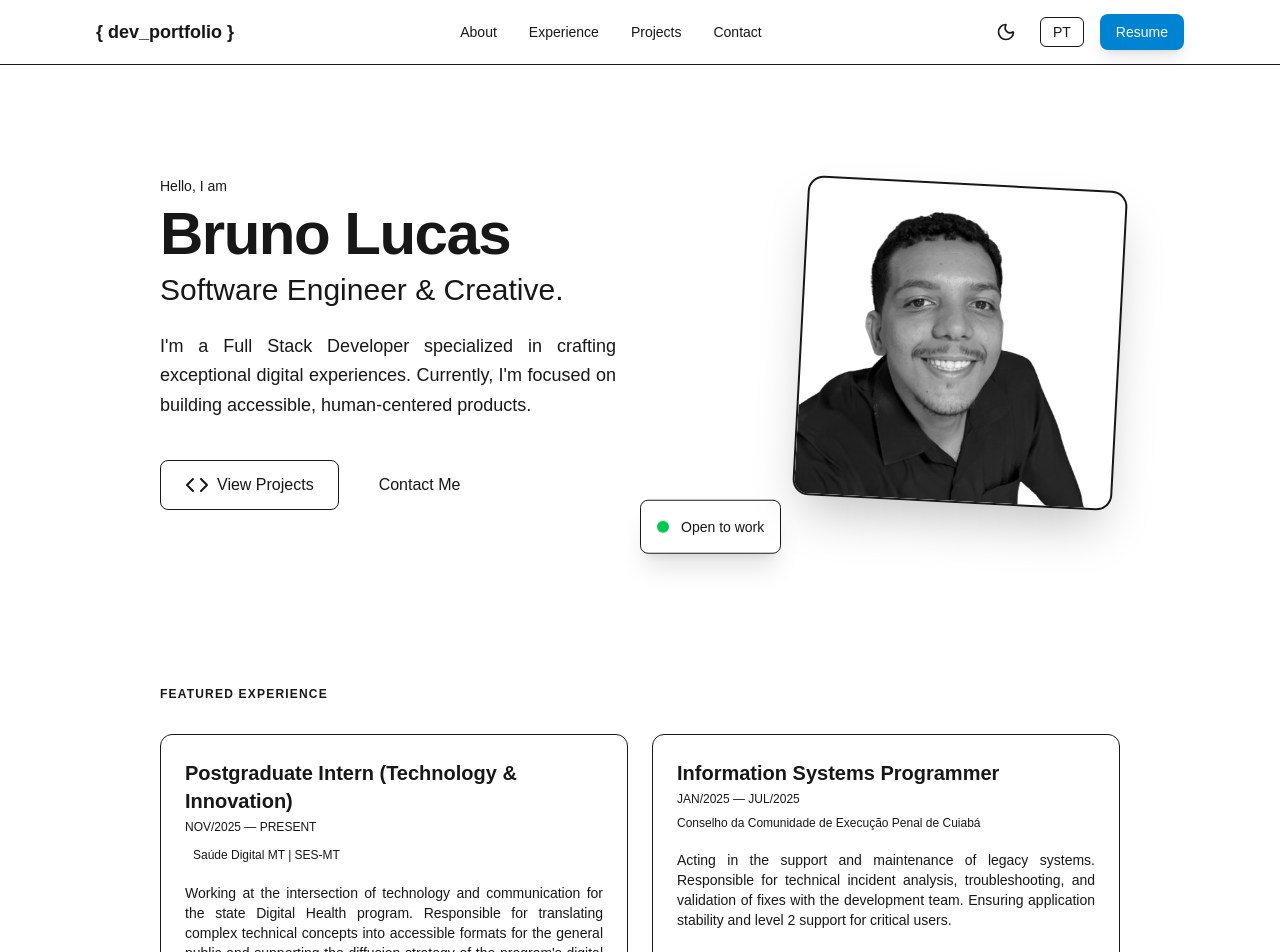
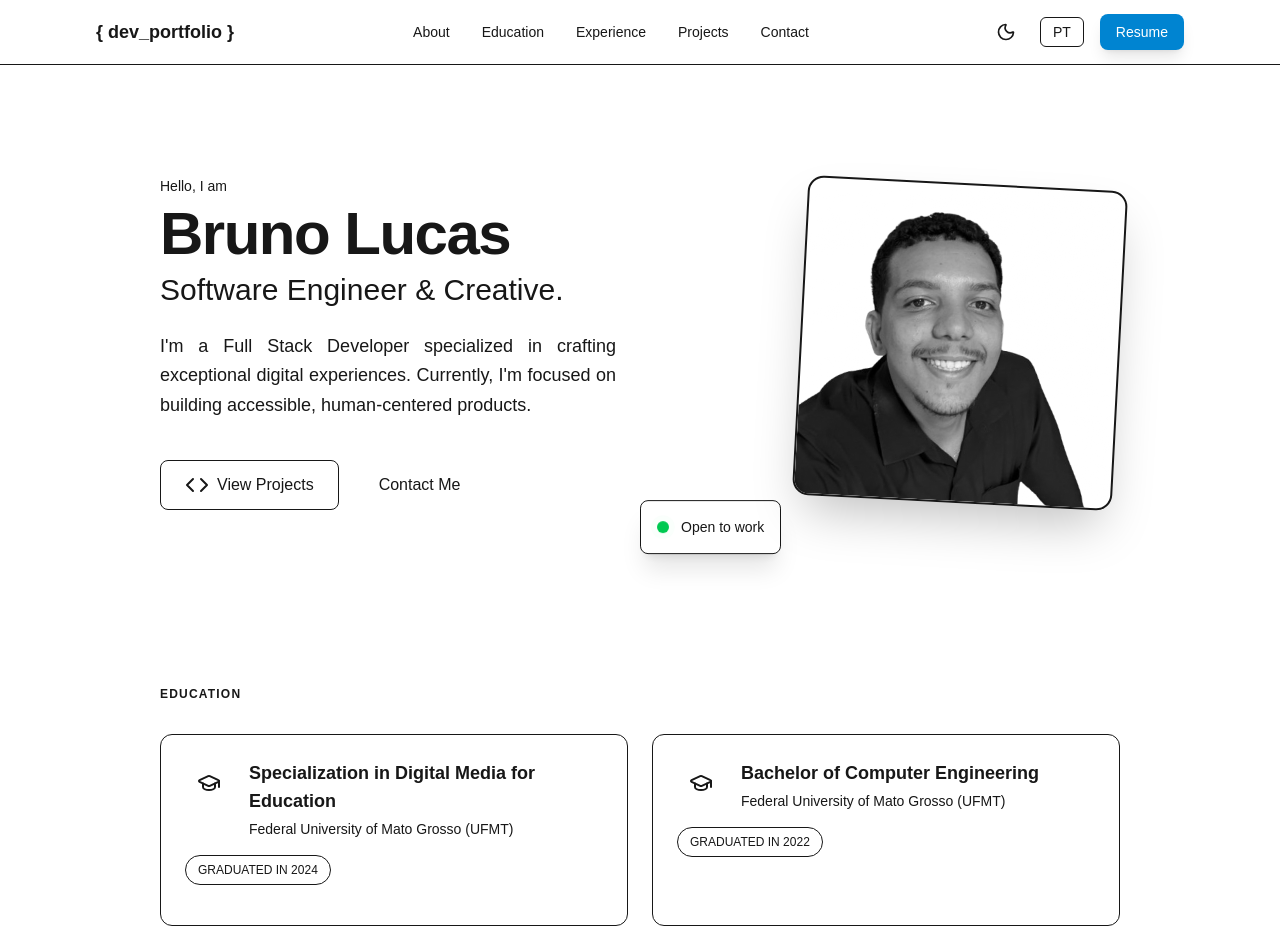
Before and after one commit to somentebruno/dev-portfolio, a Next.js app: page /en in a window 1280 px wide. Shown: the top 952 px of the page. Built offline with nearby package versions, Linux system fonts and the light colour scheme.

Commit message:
Reorder education above experience, add navbar link, fix build config

```diff
--- a/next.config.ts
+++ b/next.config.ts
@@ -4,6 +4,7 @@ import createNextIntlPlugin from "next-intl/plugin";
 const withNextIntl = createNextIntlPlugin("./src/i18n/request.ts");
 
 const nextConfig: NextConfig = {
+
   /* config options here */
   images: {
     remotePatterns: [
--- a/src/app/[locale]/layout.tsx
+++ b/src/app/[locale]/layout.tsx
@@ -3,7 +3,7 @@ import { Inter, Fira_Code } from "next/font/google"; // Import fonts
 import "./../globals.css"; // Adjusted path
 import { ThemeProvider } from "next-themes"; // Import ThemeProvider
 import { NextIntlClientProvider } from "next-intl";
-import { getMessages } from "next-intl/server";
+import { getMessages, setRequestLocale } from "next-intl/server";
 import "devicon/devicon.min.css";
 
 const inter = Inter({
@@ -23,6 +23,10 @@ export const metadata: Metadata = {
   description: "Portfolio of a Full Stack Developer specializing in modern web technologies.",
 };
 
+export function generateStaticParams() {
+  return [{ locale: "en" }, { locale: "pt" }];
+}
+
 export default async function RootLayout({
   children,
   params,
@@ -31,6 +35,7 @@ export default async function RootLayout({
   params: Promise<{ locale: string }>;
 }) {
   const { locale } = await params;
+  setRequestLocale(locale);
   const messages = await getMessages();
 
   return (
--- a/src/app/[locale]/page.tsx
+++ b/src/app/[locale]/page.tsx
@@ -2,16 +2,26 @@ import Image from "next/image";
 import { Navbar } from "@/components/Navbar";
 import { Hero } from "@/components/Hero";
 import { Experience } from "@/components/Experience";
+import { Education } from "@/components/Education";
 import { Projects } from "@/components/Projects";
 import { Technologies } from "@/components/Technologies";
 import { Footer } from "@/components/Footer";
 
-export default function Home() {
+import { setRequestLocale } from "next-intl/server";
+
+export default async function Home({
+  params,
+}: {
+  params: Promise<{ locale: string }>;
+}) {
+  const { locale } = await params;
+  setRequestLocale(locale);
   return (
     <>
       <Navbar />
       <main className="max-w-5xl mx-auto px-4 sm:px-6 lg:px-8 pt-24 pb-12 space-y-24">
         <Hero />
+        <Education />
         <Experience />
         <Projects />
         <Technologies />
--- /dev/null
+++ b/src/components/Education.tsx
@@ -0,0 +1,46 @@
+import { useTranslations } from "next-intl";
+import { GraduationCap } from "lucide-react";
+
+export function Education() {
+    const t = useTranslations("Education");
+
+    const items = ["postgrad", "grad"] as const;
+
+    return (
+        <section id="education" className="space-y-8">
+            <div className="flex items-center gap-4 mb-8">
+                <h3 className="text-xs font-bold tracking-widest text-text-muted-light dark:text-text-muted-dark uppercase">
+                    {t("title")}
+                </h3>
+                <div className="h-[1px] bg-border-light dark:border-border-dark flex-grow"></div>
+            </div>
+
+            <div className="grid grid-cols-1 md:grid-cols-2 gap-6">
+                {items.map((key) => (
+                    <div key={key} className="bg-surface-light dark:bg-surface-dark border border-border-light dark:border-border-dark rounded-xl p-6 hover:border-primary/50 transition-colors group relative overflow-hidden flex flex-col h-full">
+                        <div className="relative z-10 flex-grow">
+                            <div className="flex flex-col gap-4 mb-4">
+                                <div className="flex items-start gap-4">
+                                    <div className="p-3 bg-primary/10 rounded-lg text-primary shrink-0">
+                                        <GraduationCap size={24} />
+                                    </div>
+                                    <div>
+                                        <h3 className="text-lg font-bold text-text-main-light dark:text-text-main-dark group-hover:text-primary transition-colors">
+                                            {t(`items.${key}.degree`)}
+                                        </h3>
+                                        <p className="text-sm font-medium text-text-muted-light dark:text-text-muted-dark mt-1">
+                                            {t(`items.${key}.university`)}
+                                        </p>
+                                    </div>
+                                </div>
+                                <div className="flex items-center gap-2 text-xs font-mono text-text-muted-light dark:text-text-muted-dark uppercase bg-background-light dark:bg-background-dark px-3 py-1.5 rounded-full border border-border-light dark:border-border-dark self-start mt-auto">
+                                    {t(`items.${key}.year`)}
+                                </div>
+                            </div>
+                        </div>
+                    </div>
+                ))}
+            </div>
+        </section>
+    );
+}
--- a/src/components/Navbar.tsx
+++ b/src/components/Navbar.tsx
@@ -32,6 +32,12 @@ export function Navbar() {
                             className="text-sm font-medium text-text-muted-light dark:text-text-muted-dark hover:text-primary dark:hover:text-primary transition-colors"
                         >
                             {t("about")}
+                        </Link>
+                        <Link
+                            href="#education"
+                            className="text-sm font-medium text-text-muted-light dark:text-text-muted-dark hover:text-primary dark:hover:text-primary transition-colors"
+                        >
+                            {t("education")}
                         </Link>
                         <Link
                             href="#experience"
--- a/src/components/Projects.tsx
+++ b/src/components/Projects.tsx
@@ -43,6 +43,14 @@ export function Projects() {
             image: "/treineme-v2.png",
             link: "https://somentebruno.github.io/projeto-treine-me/",
             repo: "https://github.com/somentebruno/projeto-treine-me",
+        },
+        {
+            title: "Jogo da Adivinhação",
+            description: t("project5Desc"),
+            tags: ["HTML5", "CSS3", "JavaScript"],
+            image: "/jogo-advinhacao.png",
+            link: "https://somentebruno.github.io/jogo-advinhacao/",
+            repo: "https://github.com/somentebruno/jogo-advinhacao",
         },
     ];
 
--- a/src/messages/en.json
+++ b/src/messages/en.json
@@ -1,11 +1,27 @@
 {
     "Navbar": {
         "about": "About",
+        "education": "Education",
         "experience": "Experience",
         "projects": "Projects",
         "contact": "Contact",
         "resume": "Resume",
         "toggleTheme": "Toggle theme"
+    },
+    "Education": {
+        "title": "Education",
+        "items": {
+            "postgrad": {
+                "degree": "Specialization in Digital Media for Education",
+                "university": "Federal University of Mato Grosso (UFMT)",
+                "year": "Graduated in 2024"
+            },
+            "grad": {
+                "degree": "Bachelor of Computer Engineering",
+                "university": "Federal University of Mato Grosso (UFMT)",
+                "year": "Graduated in 2022"
+            }
+        }
     },
     "Hero": {
         "greeting": "Hello, I am",
@@ -42,7 +58,8 @@
         "project1Desc": "Performance-focused task manager. Implements full CRUD, local persistence (LocalStorage), and optimized state management for an instant experience.",
         "project2Desc": "Custom link aggregator with responsive interface and real-time theme switching system (Light/Dark mode). Focused on HTML semantics, performance, and user experience through micro-interactions.",
         "project3Desc": "This project is an institutional landing page for a custom furniture company, focused on a clean and elegant user experience. It was developed during my learning path with Rocketseat, applying fundamental concepts of web structuring and fidelity to original design.",
-        "project4Desc": "Treine Me is a modern landing page developed for a physical training program. The goal is to offer exclusive workouts to help users achieve better performance and quality of life. The project features a clean and attractive interface, highlighting the main value proposition and a call to action (CTA)."
+        "project4Desc": "Treine Me is a modern landing page developed for a physical training program. The goal is to offer exclusive workouts to help users achieve better performance and quality of life. The project features a clean and attractive interface, highlighting the main value proposition and a call to action (CTA).",
+        "project5Desc": "A minimalist and interactive guessing game, built to demonstrate modern and clean web development practices."
     },
     "Technologies": {
         "title": "Technologies"
--- a/src/messages/pt.json
+++ b/src/messages/pt.json
@@ -1,11 +1,27 @@
 {
     "Navbar": {
         "about": "Sobre",
+        "education": "Formação",
         "experience": "Experiência",
         "projects": "Projetos",
         "contact": "Contato",
         "resume": "Currículo",
         "toggleTheme": "Alternar tema"
+    },
+    "Education": {
+        "title": "Formação Acadêmica",
+        "items": {
+            "postgrad": {
+                "degree": "Especialização em Mídias Digitais para Educação",
+                "university": "Universidade Federal de Mato Grosso (UFMT)",
+                "year": "Conclusão em 2024"
+            },
+            "grad": {
+                "degree": "Bacharelado em Engenharia da Computação",
+                "university": "Universidade Federal de Mato Grosso (UFMT)",
+                "year": "Conclusão em 2022"
+            }
+        }
     },
     "Hero": {
         "greeting": "Olá, eu sou",
@@ -42,7 +58,8 @@
         "project1Desc": "Gerenciador de tarefas focado em performance. Implementa CRUD completo, persistência local (LocalStorage) e gestão de estado otimizada para uma experiência instantânea.",
         "project2Desc": "Agregador de links personalizado com interface responsiva e sistema de troca de temas (Light/Dark mode) em tempo real. Focado em semântica HTML, performance e experiência do usuário através de micro-interações.",
         "project3Desc": "Este projeto é uma landing page institucional para uma empresa de móveis sob medida, focada em uma experiência de usuário limpa e elegante. Foi desenvolvido durante minha trilha de aprendizado com a Rocketseat, aplicando conceitos fundamentais de estruturação web e fidelidade ao design original.",
-        "project4Desc": "Treine Me é uma landing page moderna desenvolvida para um programa de treinamentos físicos. O objetivo é oferecer treinos exclusivos para ajudar os usuários a alcançarem melhor performance e qualidade de vida. O projeto apresenta uma interface limpa e atrativa, destacando a proposta de valor principal e uma chamada para ação (CTA)."
+        "project4Desc": "Treine Me é uma landing page moderna desenvolvida para um programa de treinamentos físicos. O objetivo é oferecer treinos exclusivos para ajudar os usuários a alcançarem melhor performance e qualidade de vida. O projeto apresenta uma interface limpa e atrativa, destacando a proposta de valor principal e uma chamada para ação (CTA).",
+        "project5Desc": "Um jogo de adivinhação minimalista e interativo, construído para demonstrar práticas modernas e limpas de desenvolvimento web."
     },
     "Technologies": {
         "title": "Tecnologias"
```
Also changed, not shown: build_log.txt (added), public/jogo-advinhacao.png (added), 1 other file (tests, documents, lock files or other folders).
